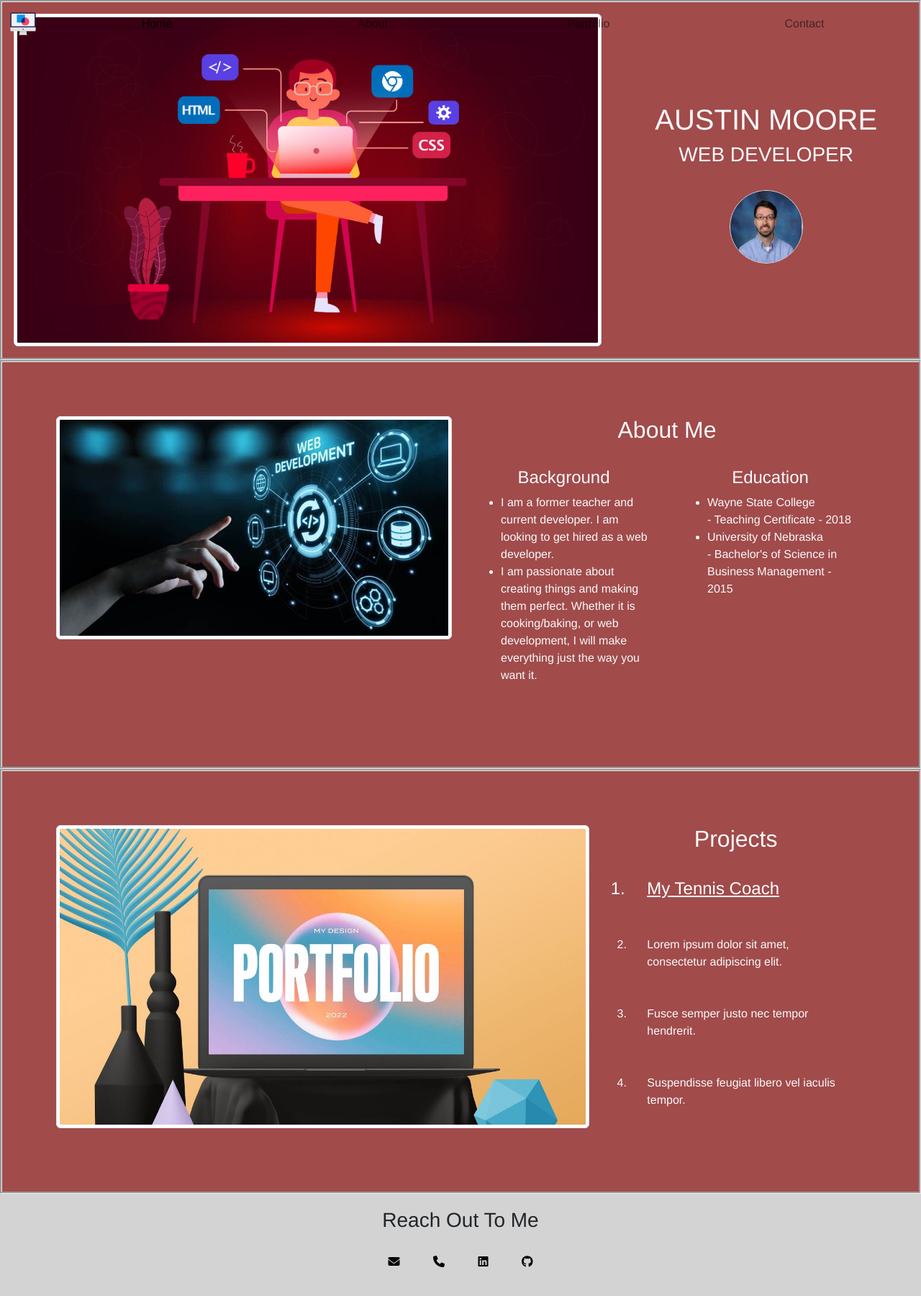
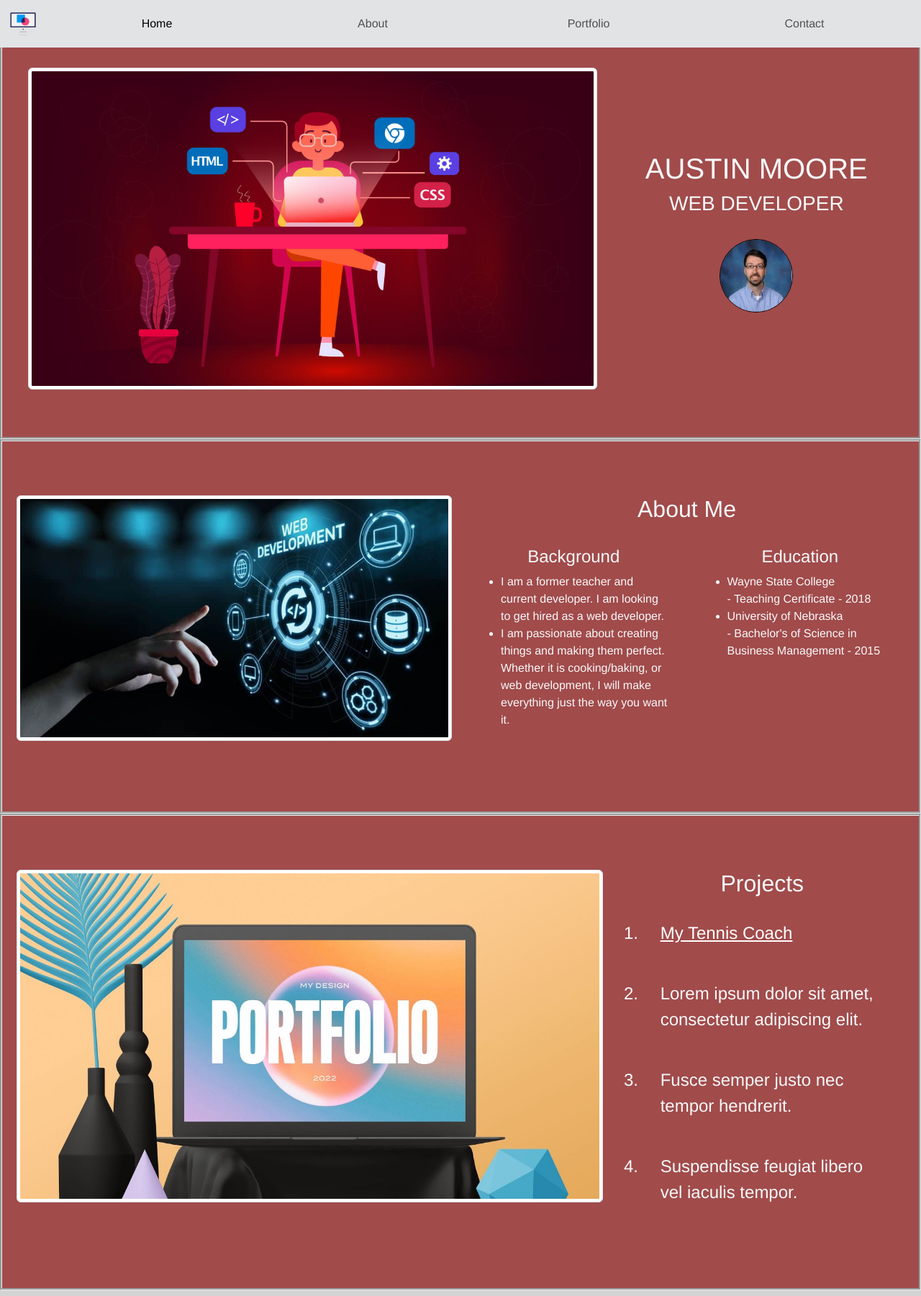
Before and after one commit to aumoor02/Web-Fundamentals, a website: page index.html in a window 1280 px wide. Shown: the top 1800 px of the page at 72% size. Drawn offline with nearby package versions, Linux system fonts and the light colour scheme.

Commit message:
Fixed style sheets

```diff
--- a/css/styles.css
+++ b/css/styles.css
@@ -6,6 +6,7 @@ body {
 
 header {
     border: groove;
+    padding: 75px 20px 50px;
 }
 
 footer {
@@ -13,19 +14,24 @@ footer {
     padding: 20px;
 }
 
+
 .fs-4 a {
     color: white;
 }
 
 #about {
     background-color: rgb(161, 75, 75);
-    padding: 75px;
+    padding: 75px 20px;
     border: groove;
+}
+
+#contact {
+    padding-top: 40px;
 }
 
 #portfolio {
     background-color: rgb(161, 75, 75);
-    padding: 75px;
+    padding: 75px 20px;
     border: groove;
 }
 
--- a/index.html
+++ b/index.html
@@ -6,9 +6,10 @@
 
         <title>Austin Moore's Portfolio</title>
 
+        <link href="https://cdn.jsdelivr.net/npm/bootstrap@5.3.0/dist/css/bootstrap.min.css" rel="stylesheet" integrity="sha384-9ndCyUaIbzAi2FUVXJi0CjmCapSmO7SnpJef0486qhLnuZ2cdeRhO02iuK6FUUVM" crossorigin="anonymous">
+        <script src="https://kit.fontawesome.com/12410f29ea.js" crossorigin="anonymous"></script>
+
         <!-- build:css css/main.css -->
-        <link rel="stylesheet" href="node_modules/bootstrap/dist/css/bootstrap.min.css" />
-        <link rel="stylesheet" href="node_modules/font-awesome/css/fontawesome.min.css" />
         <link rel="stylesheet" href="node_modules/bootstrap-social/bootstrap-social.css" />
         <link rel="stylesheet" href="css/styles.css">
         <!-- endbuild -->
@@ -99,9 +100,9 @@
                     <h2>Projects</h2>
                     <ol class="text-start ">
                         <li class="p-4 fs-4"><a href="https://github.com/aumoor02/my-tennis-coach">My Tennis Coach</a></li>
-                        <li class="p-4">Lorem ipsum dolor sit amet, consectetur adipiscing elit.</li>
-                        <li class="p-4">Fusce semper justo nec tempor hendrerit.</li>
-                        <li class="p-4">Suspendisse feugiat libero vel iaculis tempor.</li>
+                        <li class="p-4 fs-4">Lorem ipsum dolor sit amet, consectetur adipiscing elit.</li>
+                        <li class="p-4 fs-4">Fusce semper justo nec tempor hendrerit.</li>
+                        <li class="p-4 fs-4">Suspendisse feugiat libero vel iaculis tempor.</li>
                     </ol>
                 </div>
             </div>
@@ -128,9 +129,9 @@
         </footer>
 
 
-        <!-- build:js js/main.js -->
-        <script src="node_modules/bootstrap/dist/js/bootstrap.bundle.js"></script>
-        <!-- endbuild -->
+
+        <script src="https://cdn.jsdelivr.net/npm/bootstrap@5.3.0/dist/js/bootstrap.bundle.min.js" integrity="sha384-geWF76RCwLtnZ8qwWowPQNguL3RmwHVBC9FhGdlKrxdiJJigb/j/68SIy3Te4Bkz" crossorigin="anonymous"></script>
+
 
 
     </body>
```
